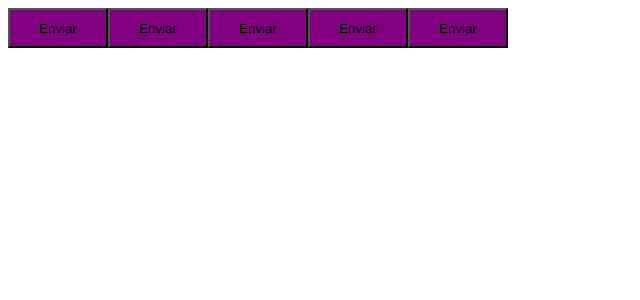
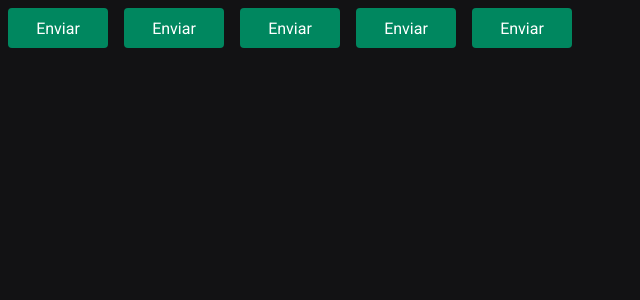
Before and after one commit to henrikesilva/Timerdoro, a React (Vite) app: page / in a window 1280 px wide. Shown: the top 300 px of the page, without its empty margins (0-640 px from the left). Built offline with nearby package versions, Linux system fonts and the light colour scheme.

Commit message:
Adicionada a fonte dos textos do projeto; definida as cores padrão através do arquivo default.ts; configuração padrao atraves do arquivo global.ts; estilização inicial do botao;

```diff
--- a/index.html
+++ b/index.html
@@ -2,8 +2,15 @@
 <html lang="en">
   <head>
     <meta charset="UTF-8" />
+
+    <link rel="preconnect" href="https://fonts.googleapis.com" />
+    <link rel="preconnect" href="https://fonts.gstatic.com" crossorigin />
+
     <meta name="viewport" content="width=device-width, initial-scale=1.0" />
     <title>Timerdoro</title>
+
+
+    <link href="https://fonts.googleapis.com/css2?family=Roboto+Mono:wght@700&family=Roboto:wght@400;700&display=swap" rel="stylesheet" />
   </head>
   <body>
     <div id="root"></div>
--- a/src/App.tsx
+++ b/src/App.tsx
@@ -2,16 +2,19 @@
 import { ThemeProvider } from 'styled-components';
 
 import { defaultTheme } from "./styles/themes/default";
+import { GlobalStyle } from "./styles/global";
 
 export function App() {
 
   return (
     <ThemeProvider theme={defaultTheme}>
-      <Button variant="primary"/>
-      <Button variant="secondary"/>
-      <Button variant="success"/>
-      <Button variant="danger"/>
+      <Button variant="primary" />
+      <Button variant="secondary" />
+      <Button variant="success" />
+      <Button variant="danger" />
       <Button />
+
+      <GlobalStyle />
     </ ThemeProvider>
   )
 }
--- a/src/components/Button.styles.ts
+++ b/src/components/Button.styles.ts
@@ -17,8 +17,12 @@
 export const ButtonContainer = styled.button<ButtonContainerProps>`
     width: 100px;
     height: 40px;
+    border-radius: 4px;
+    border: 0;
+    margin: 8px;
 
-    background-color: ${props => props.theme.primary};
+    background-color: ${props => props.theme['green-500']};
+    color: ${props => props.theme.white};
 
     /* o styled components consegue 'transformar' um código JS em CSS */
     /* ${props => {
--- /dev/null
+++ b/src/styles/global.ts
@@ -0,0 +1,27 @@
+// arquivo de estilização global do projeto
+
+import { createGlobalStyle } from 'styled-components'
+
+export const GlobalStyle = createGlobalStyle`
+    *{
+        margin: 0;
+        padding: 0;
+        box-sizing: border-box;
+    }
+
+    :focus {
+        outline: 0;
+        box-shadow: 0 0 0 2px ${props => props.theme['green-500']};
+    }
+
+    body {
+        background: ${props => props.theme['gray-900']};
+        color: ${props => props.theme['gray-300']};
+    }
+
+    body, input, textarea, button {
+        font-family: 'Roboto', sans-serif;
+        font-weight: 400;
+        font-size: 1rem;
+    }
+`;
--- a/src/styles/themes/default.ts
+++ b/src/styles/themes/default.ts
@@ -1,4 +1,22 @@
+// cores padrão do projeto
 export const defaultTheme = {
-    primary: 'purple',
-    secondary: 'orange'
+    white: '#fff',
+
+    'gray-100': '#E1E1E6',
+    'gray-300': '#C4C4CC',
+    'gray-400': '#8D8D99',
+    'gray-500': '#7C7C8A',
+    'gray-600': '#323238',
+    'gray-700': '#29292E',
+    'gray-800': '#202024',
+    'gray-900': '#121214',
+
+    'green-300': '#00B37E',
+    'green-500': '#00875F',
+    'green-700': '#015F43',
+
+    'red-500': '#AB222E',
+    'red-700': '#7A1921',
+
+    'yellow-500': '#FBA94C',
 }
```
Also changed, not shown: 1 other file (tests, documents, lock files or other folders).
